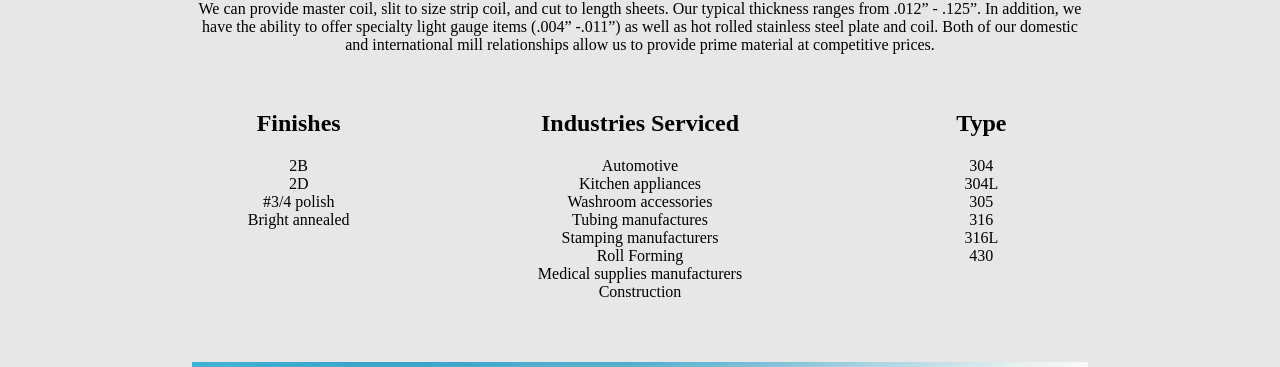
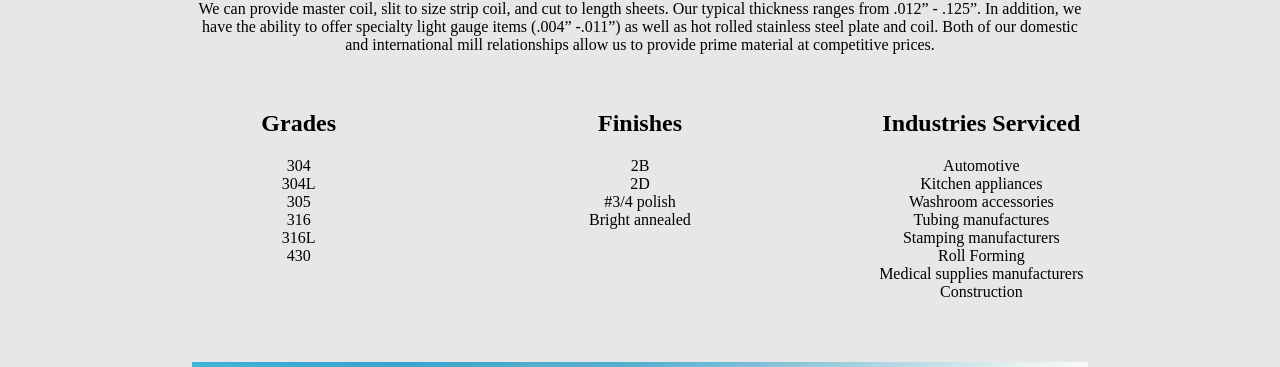
Before and after one commit to agubernikoff/talve2, a React (Create React App) app in the folder client/: page /capabilities in a window 1280 px wide. Shown: the part 576-943 px from the top of the page. Built offline with nearby package versions, Linux system fonts and the light colour scheme.

Commit message:
cap page updates

```diff
--- a/client/src/App.css
+++ b/client/src/App.css
@@ -988,7 +988,8 @@ select {
   width: 50%;
   text-align: center;
 }
-.capabilities-info-flex-section ul {
+.capabilities-info-flex-section ul,
+.mobile-cap-info-flex ul {
   list-style-type: none; /* Remove bullets for unordered lists */
   padding-left: 0; /* Remove default padding */
 }
@@ -998,7 +999,8 @@ select {
 }
 
 /* Example for an ordered list */
-.capabilities-info-flex-section ol {
+.capabilities-info-flex-section ol,
+.mobile-cap-info-flex ol {
   list-style-type: none; /* Remove numbers for ordered lists */
   padding-left: 0; /* Remove default padding */
 }
@@ -1017,6 +1019,18 @@ select {
 .capabilities-info-flex-section {
   width: 33.3%;
 }
+.mobile-cap-flex {
+  display: flex;
+  margin: auto;
+  width: 80%;
+  margin-bottom: 2%;
+  flex-direction: column;
+  align-items: center;
+}
+.mobile-cap-info-flex {
+  width: 75%;
+}
+
 .pointer {
   cursor: pointer;
 }
--- a/client/src/Capabilities.js
+++ b/client/src/Capabilities.js
@@ -2,6 +2,7 @@ import { React, useState, useEffect, useRef } from "react";
 import ship from "./ship.png";
 
 function Capabilities() {
+  const isMobile = window.innerWidth < 600;
   return (
     <div className="capabilities">
       <div className="new_banner3">
@@ -26,8 +27,37 @@ function Capabilities() {
           </section>
 
           {/* Finishes and Industries Serviced section */}
-          <section className="capabilities-flex-section">
-            <div className="capabilities-info-flex-section">
+          <section
+            className={
+              isMobile ? "mobile-cap-flex" : "capabilities-flex-section"
+            }
+          >
+            <div
+              className={
+                isMobile
+                  ? "mobile-cap-info-flex"
+                  : "capabilities-info-flex-section"
+              }
+            >
+              <h2>Grades</h2>
+              <p>
+                <ul>
+                  <li>304</li>
+                  <li>304L</li>
+                  <li>305</li>
+                  <li>316</li>
+                  <li>316L</li>
+                  <li>430</li>
+                </ul>
+              </p>
+            </div>
+            <div
+              className={
+                isMobile
+                  ? "mobile-cap-info-flex"
+                  : "capabilities-info-flex-section"
+              }
+            >
               <h2>Finishes</h2>
               <p>
                 <ul>
@@ -38,7 +68,14 @@ function Capabilities() {
                 </ul>
               </p>
             </div>
-            <div className="capabilities-info-flex-section">
+
+            <div
+              className={
+                isMobile
+                  ? "mobile-cap-info-flex"
+                  : "capabilities-info-flex-section"
+              }
+            >
               <h2>Industries Serviced</h2>
               <p>
                 <ul>
@@ -50,19 +87,6 @@ function Capabilities() {
                   <li>Roll Forming</li>
                   <li>Medical supplies manufacturers</li>
                   <li>Construction</li>
-                </ul>
-              </p>
-            </div>
-            <div className="capabilities-info-flex-section">
-              <h2>Type</h2>
-              <p>
-                <ul>
-                  <li>304</li>
-                  <li>304L</li>
-                  <li>305</li>
-                  <li>316</li>
-                  <li>316L</li>
-                  <li>430</li>
                 </ul>
               </p>
             </div>
```
